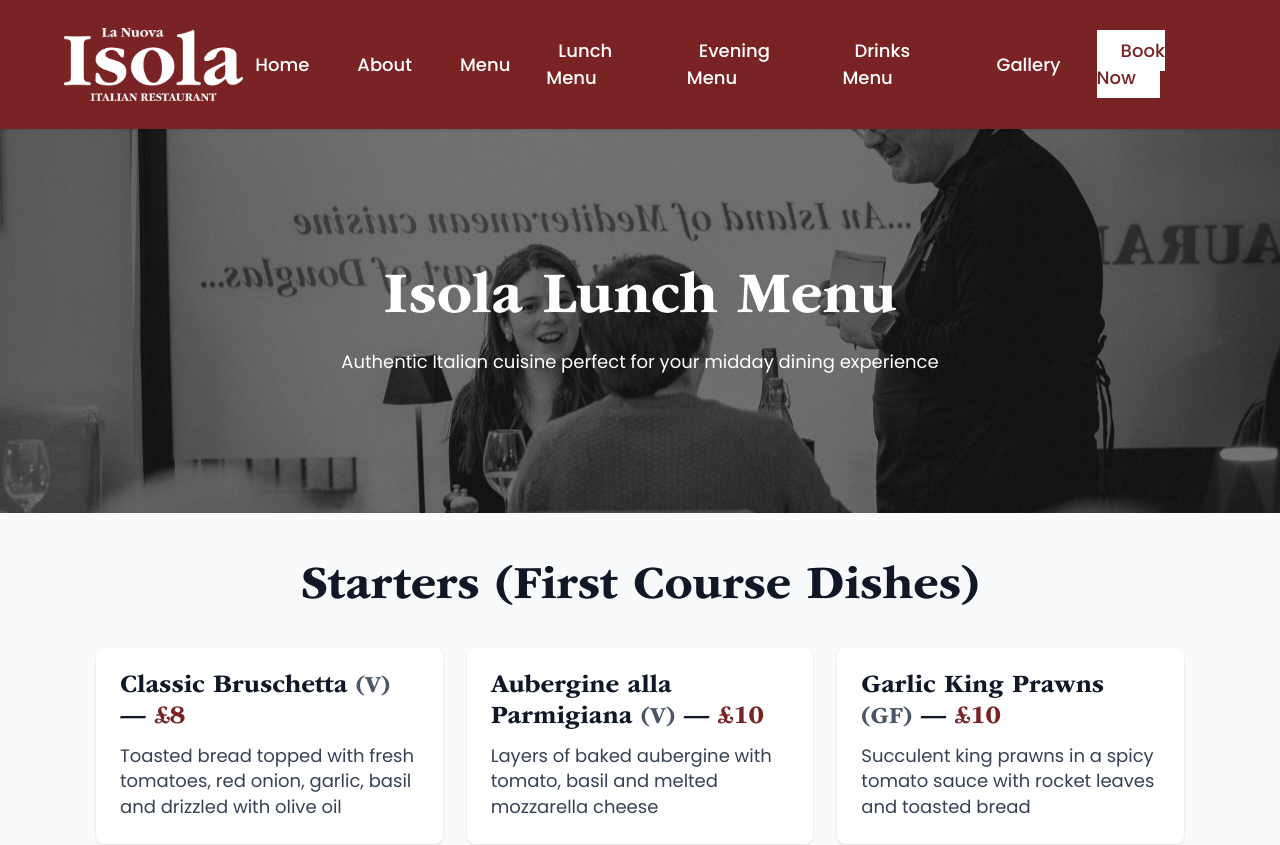
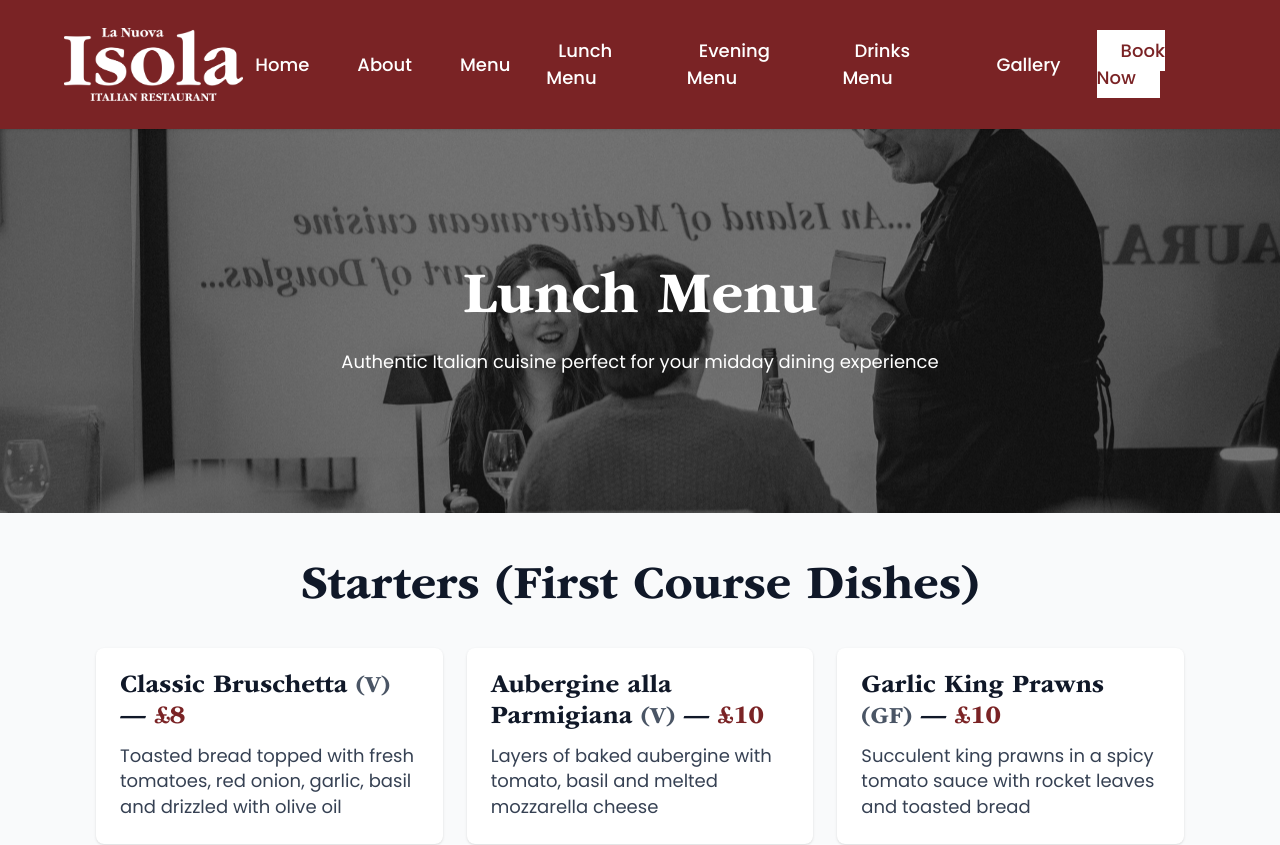
Before and after one commit to LYNKSPortal/la-nuova-isola-iom, a Next.js app: page /lunch-menu in a window 1280 px wide. Shown: the top 845 px of the page. Built offline with nearby package versions, Linux system fonts and the light colour scheme.

Commit message:
Change lunch menu page title from 'Isola Lunch Menu' to 'Lunch Menu'

```diff
--- a/src/app/lunch-menu/page.tsx
+++ b/src/app/lunch-menu/page.tsx
@@ -38,7 +38,7 @@ export default function LunchMenu() {
           <div className="text-center px-4 sm:px-6 md:px-8">
             <FadeIn>
               <h1 className="font-bold text-white mb-3 md:mb-4 text-2xl sm:text-3xl md:text-4xl">
-                Isola Lunch Menu
+                Lunch Menu
               </h1>
             </FadeIn>
             <FadeIn delay={0.2}>
```
